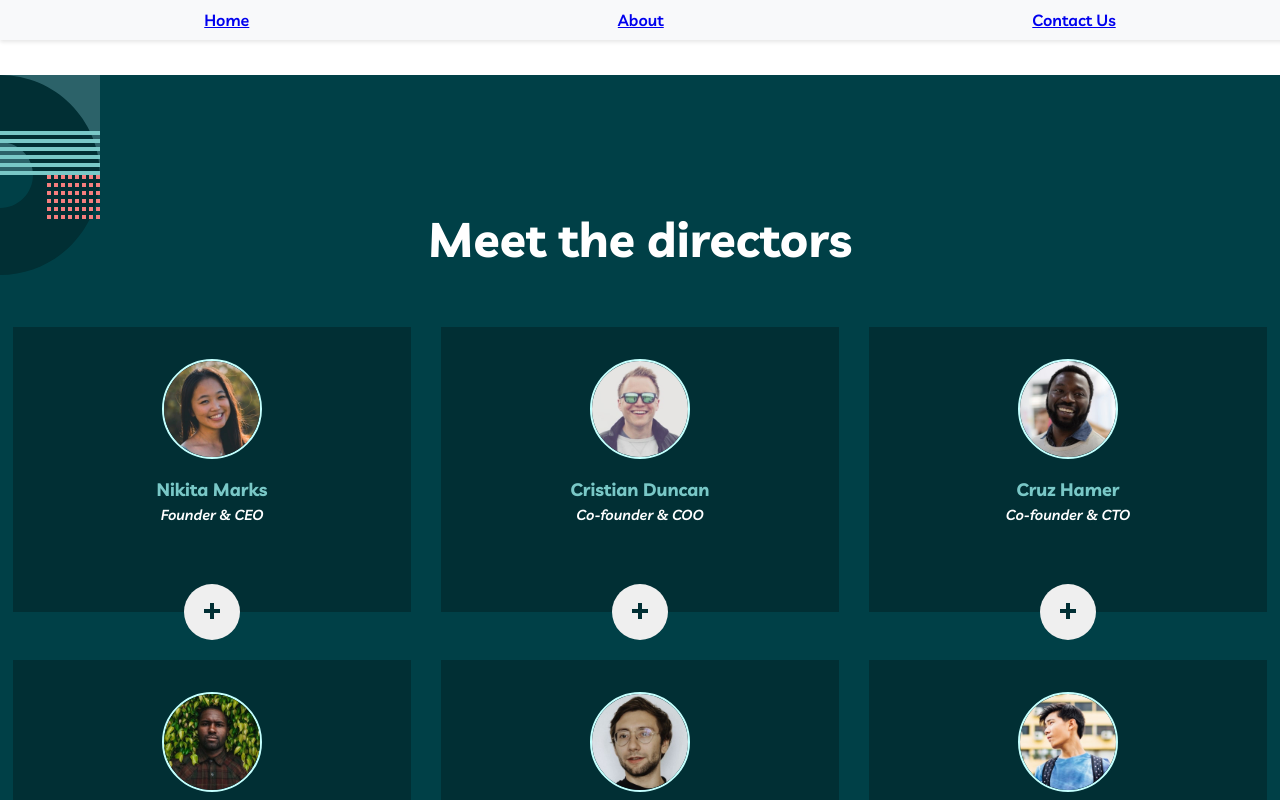
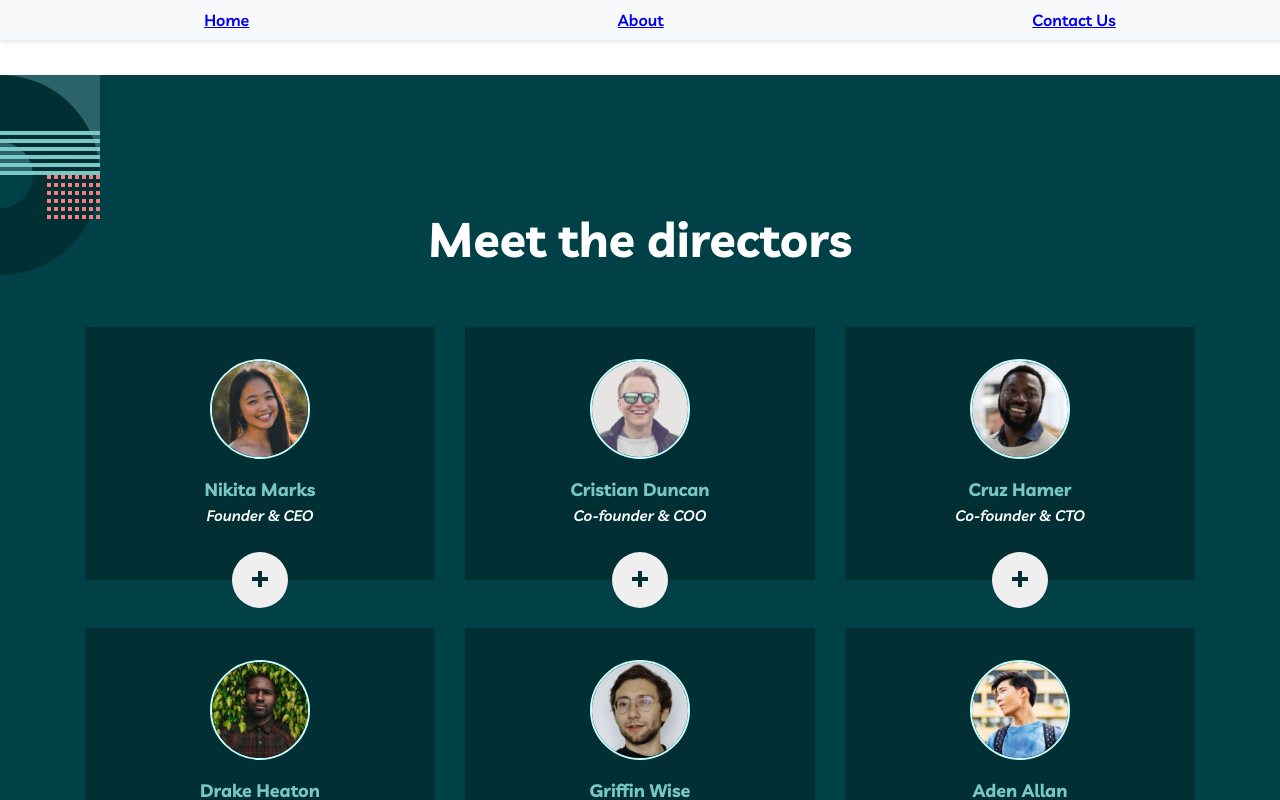
Before and after one commit to poulami-saha/Global-Code-Queens-MyTeam-Website, a React (Create React App) app: page /about in a window 1280 px wide. Shown: the top 800 px of the page. Built offline with nearby package versions, Linux system fonts and the light colour scheme.

Commit message:
Update typography and size of profile cards

```diff
--- a/src/components/About/ProfileCard.module.css
+++ b/src/components/About/ProfileCard.module.css
@@ -11,8 +11,8 @@
   padding-top: 2rem;
   padding-left: 1.5rem;
   padding-right: 1.5rem;
-  height: 253px;
-  width: 350px;
+  height: 13.813rem;
+  width: 18.875rem;
   background: #012f34;
 }
 
--- a/src/components/utility/Typography/Typography.module.css
+++ b/src/components/utility/Typography/Typography.module.css
@@ -17,13 +17,13 @@ h3 {
 
 .h3,
 .body1 {
-  font-size: 0.9rem;
+  font-size: 1.125rem;
   line-height: 1.75rem;
 }
 
 .body2 {
-  font-size: 0.9rem;
-  line-height: 1.5rem;
+  font-size: 0.9375rem;
+  line-height: 1.563rem;
 }
 
 @media (min-width: 768px) {
```
